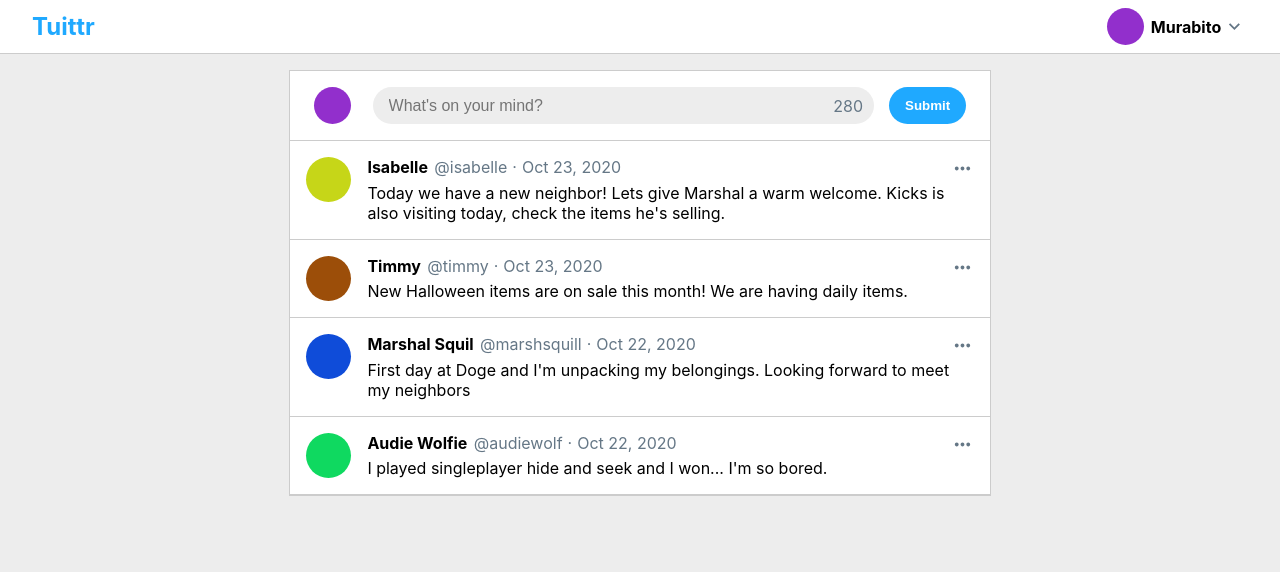
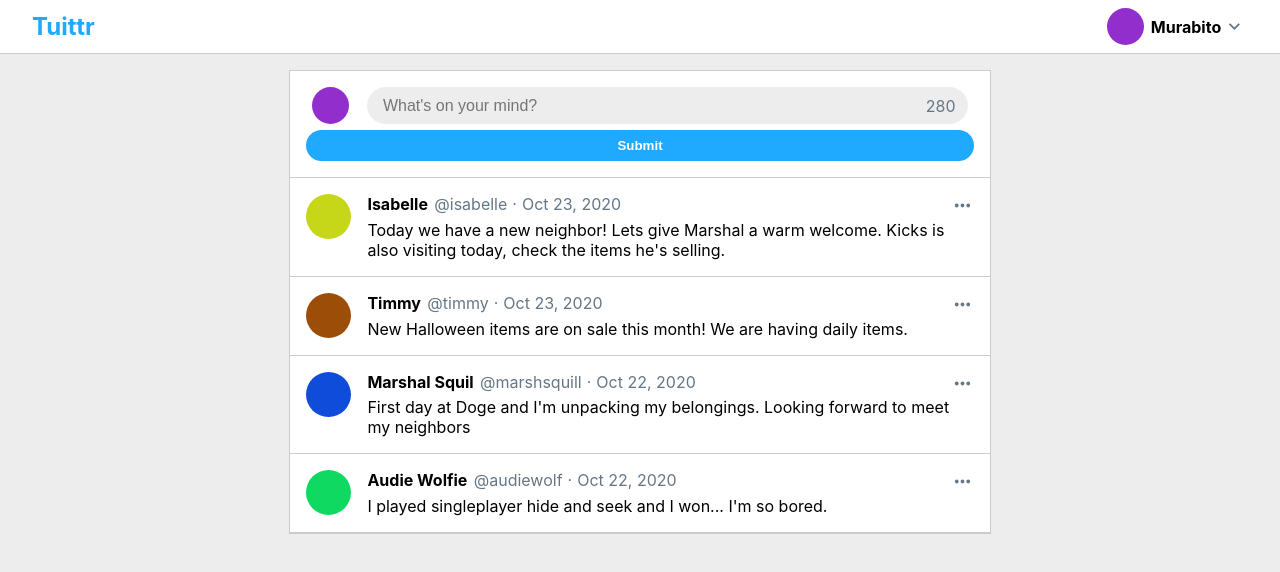
Before and after one commit to iSkylake/Tuittr, a React (Create React App) app in the folder client/: page / in a window 1280 px wide. Shown: the top 572 px of the page. Built offline with nearby package versions, Linux system fonts and the light colour scheme.

Commit message:
Redesign tuit form

```diff
--- a/client/src/components/tuitForm/TuitForm.js
+++ b/client/src/components/tuitForm/TuitForm.js
@@ -35,8 +35,9 @@ function TuitForm() {
 
 	return (
 		<form className={cls.tuitForm} onSubmit={handleSubmit}>
+			<div className={cls.picInputCtn}>
 				<ProfilePicture color={state.currentUser.profilePic}/>
-			<div className={cls.tuitCtn}>
+				<div className={cls.tuitInputCtn}>
 					<input
 						className={cls.tuitInput}
 						{...tuit}
@@ -45,6 +46,7 @@ function TuitForm() {
 					/>
 					<span className={cls.charCount}>{charCount}</span>
 				</div>
+			</div>
 			<button className={cls.tuitSubmit}>Submit</button>
 		</form>
 	)
--- a/client/src/components/tuitForm/TuitForm.module.css
+++ b/client/src/components/tuitForm/TuitForm.module.css
@@ -1,14 +1,20 @@
 .tuitForm {
 	display: flex;
-	justify-content: space-around;
+	flex-direction: column;
 	padding: 1rem;
 	background-color: #fff;
 	border-bottom: solid 1px #cccccc;
 }
 
-.tuitCtn {
+.picInputCtn {
+	display: flex;
+	justify-content: space-around;
+	margin-bottom: 0.4rem;
+}
+
+.tuitInputCtn {
 	position: relative;
-	width: 75%;
+	width: 90%;
 }
 
 .tuitInput {
```
Lines whose indentation alone changed are shown as unchanged.
